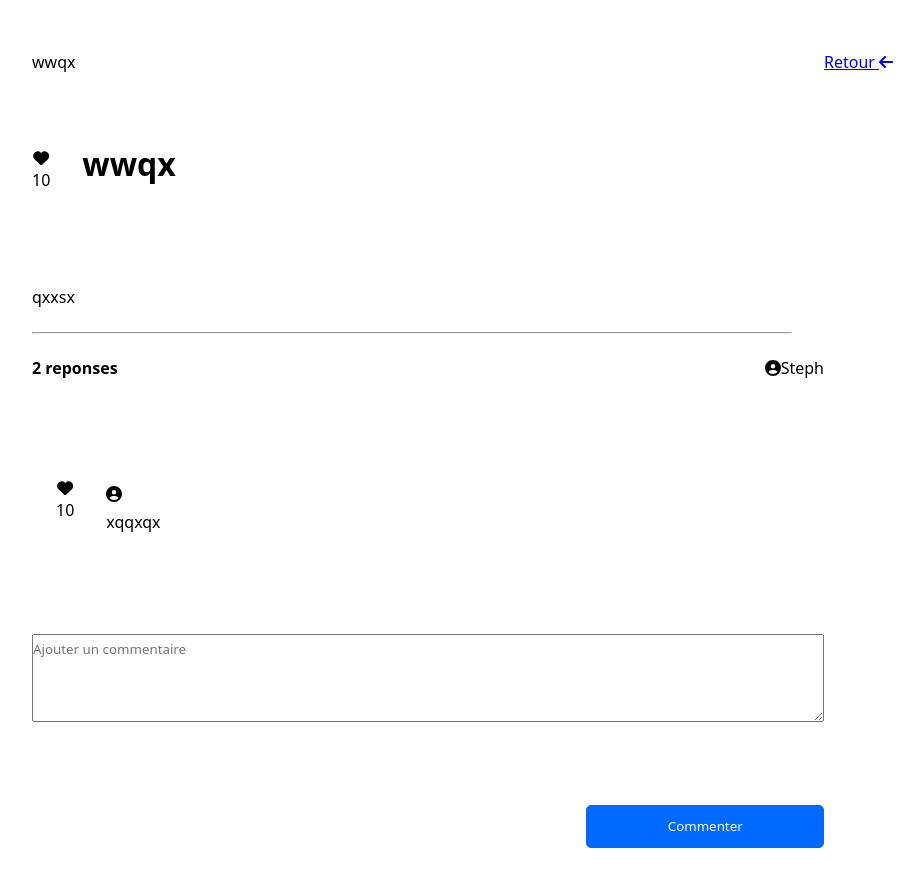
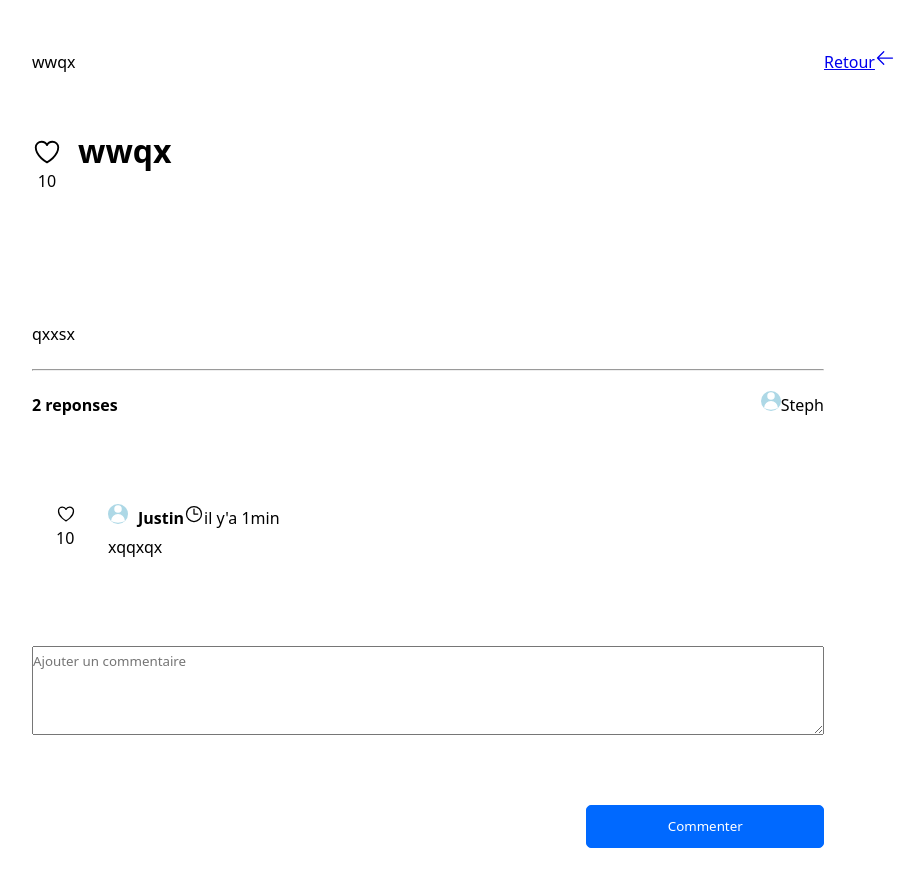
Before and after one commit to tawiahjustin/Lab-Phase-Projet-Final, a React (Create React App) app in the folder front_end/: page /comment in a window 1280 px wide. Shown: the top 886 px of the page, without its empty margins (80-1004 px from the left). Built offline with nearby package versions, Linux system fonts and the light colour scheme.

Commit message:
added styles and comment section

```diff
--- a/front_end/package.json
+++ b/front_end/package.json
@@ -3,7 +3,6 @@
   "version": "0.1.0",
   "private": true,
   "dependencies": {
-    "@fortawesome/fontawesome-svg-core": "^6.4.0",
     "@fortawesome/free-regular-svg-icons": "^6.4.0",
     "@fortawesome/free-solid-svg-icons": "^6.4.0",
     "@fortawesome/react-fontawesome": "^0.2.0",
--- a/front_end/src/components/AddQuestions.jsx
+++ b/front_end/src/components/AddQuestions.jsx
@@ -28,7 +28,21 @@ const AddQuestions = () => {
           <Link to='/home'>
             <div>
               <p>
-                Retour <FontAwesomeIcon icon={faArrowLeft} />
+                Retour{' '}
+                <svg
+                  xmlns='http://www.w3.org/2000/svg'
+                  fill='none'
+                  viewBox='0 0 24 24'
+                  strokeWidth={1.5}
+                  stroke='currentColor'
+                  className='w-6 h-6'
+                >
+                  <path
+                    strokeLinecap='round'
+                    strokeLinejoin='round'
+                    d='M10.5 19.5L3 12m0 0l7.5-7.5M3 12h18'
+                  />
+                </svg>
               </p>
             </div>
           </Link>
@@ -63,7 +77,20 @@ const AddQuestions = () => {
           </div>
           <button className='btn btn-question'>
             Poser ma question
-            <FontAwesomeIcon icon={faArrowRight} />
+            <svg
+              xmlns='http://www.w3.org/2000/svg'
+              fill='none'
+              viewBox='0 0 24 24'
+              strokeWidth={1.5}
+              stroke='currentColor'
+              className='w-6 h-6'
+            >
+              <path
+                strokeLinecap='round'
+                strokeLinejoin='round'
+                d='M13.5 4.5L21 12m0 0l-7.5 7.5M21 12H3'
+              />
+            </svg>
           </button>
         </form>
       </div>
--- a/front_end/src/components/components.css
+++ b/front_end/src/components/components.css
@@ -1,3 +1,8 @@
+.svg {
+  width: 20px;
+  height: 20px;
+  border-radius: 10px;
+}
 .baroland__answers-container {
   margin: 16px 0;
   padding: 16px;
--- a/front_end/src/views/Comments.jsx
+++ b/front_end/src/views/Comments.jsx
@@ -1,11 +1,6 @@
 import React from 'react'
 import { Link } from 'react-router-dom'
-import { FontAwesomeIcon } from '@fortawesome/react-fontawesome'
-import {
-  faArrowLeft,
-  faHeart,
-  faUserCircle,
-} from '@fortawesome/free-solid-svg-icons'
+
 const Comments = () => {
   return (
     <div className='comment__container'>
@@ -16,10 +11,26 @@ const Comments = () => {
             style={{
               display: 'flex',
               flexDirection: 'column',
-              marginRight: '2rem',
+              textAlign: 'center',
+              margin: '0 1rem 3rem 0 ',
+              width: '30px',
             }}
           >
-            <FontAwesomeIcon icon={faHeart} />
+            <svg
+              xmlns='http://www.w3.org/2000/svg'
+              fill='none'
+              viewBox='0 0 24 24'
+              strokeWidth={1.5}
+              stroke='currentColor'
+              className='w-6 h-6'
+            >
+              <path
+                strokeLinecap='round'
+                strokeLinejoin='round'
+                d='M21 8.25c0-2.485-2.099-4.5-4.688-4.5-1.935 0-3.597 1.126-4.312 2.733-.715-1.607-2.377-2.733-4.313-2.733C5.1 3.75 3 5.765 3 8.25c0 7.22 9 12 9 12s9-4.78 9-12z'
+              />
+            </svg>
+
             <span>10</span>
           </div>
           <h1>wwqx</h1>
@@ -31,7 +42,6 @@ const Comments = () => {
             style={{
               marginTop: '20px',
               marginBottom: '20px',
-              marginRight: '2rem',
             }}
           />
           <div
@@ -41,26 +51,98 @@ const Comments = () => {
             }}
           >
             <h4>2 reponses</h4>
-            <p>
-              <FontAwesomeIcon icon={faUserCircle} />
-              Steph
-            </p>
+            <div style={{ display: 'flex' }}>
+              <div
+                className='svg'
+                style={{
+                  color: 'white',
+                  background: 'lightblue',
+                }}
+              >
+                <svg
+                  xmlns='http://www.w3.org/2000/svg'
+                  viewBox='0 0 24 24'
+                  fill='currentColor'
+                  className='w-6 h-6 '
+                >
+                  <path
+                    fillRule='evenodd'
+                    d='M7.5 6a4.5 4.5 0 119 0 4.5 4.5 0 01-9 0zM3.751 20.105a8.25 8.25 0 0116.498 0 .75.75 0 01-.437.695A18.683 18.683 0 0112 22.5c-2.786 0-5.433-.608-7.812-1.7a.75.75 0 01-.437-.695z'
+                    clipRule='evenodd'
+                  />
+                </svg>
+              </div>
+              <p>Steph</p>
+            </div>
           </div>
         </div>
         <div>
           <div className='comment__comments'>
             <div
               style={{
-                display: 'flex',
-                flexDirection: 'column',
                 marginRight: '2rem',
               }}
             >
-              <FontAwesomeIcon icon={faHeart} />
+              <div className='svg'>
+                <svg
+                  xmlns='http://www.w3.org/2000/svg'
+                  fill='none'
+                  viewBox='0 0 24 24'
+                  strokeWidth={1.5}
+                  stroke='currentColor'
+                  className='w-6 h-6'
+                >
+                  <path
+                    strokeLinecap='round'
+                    strokeLinejoin='round'
+                    d='M21 8.25c0-2.485-2.099-4.5-4.688-4.5-1.935 0-3.597 1.126-4.312 2.733-.715-1.607-2.377-2.733-4.313-2.733C5.1 3.75 3 5.765 3 8.25c0 7.22 9 12 9 12s9-4.78 9-12z'
+                  />
+                </svg>
+              </div>
               <span>10</span>
             </div>
             <div>
-              <FontAwesomeIcon icon={faUserCircle} />
+              <div style={{ display: 'flex' }}>
+                <div
+                  className='svg'
+                  style={{
+                    color: 'white',
+                    background: 'lightblue',
+                    marginRight: '10px',
+                  }}
+                >
+                  <svg
+                    xmlns='http://www.w3.org/2000/svg'
+                    viewBox='0 0 24 24'
+                    fill='currentColor'
+                    className='w-6 h-6'
+                  >
+                    <path
+                      fillRule='evenodd'
+                      d='M7.5 6a4.5 4.5 0 119 0 4.5 4.5 0 01-9 0zM3.751 20.105a8.25 8.25 0 0116.498 0 .75.75 0 01-.437.695A18.683 18.683 0 0112 22.5c-2.786 0-5.433-.608-7.812-1.7a.75.75 0 01-.437-.695z'
+                      clipRule='evenodd'
+                    />
+                  </svg>
+                </div>
+                <h4>Justin</h4>
+                <div className='svg'>
+                  <svg
+                    xmlns='http://www.w3.org/2000/svg'
+                    fill='none'
+                    viewBox='0 0 24 24'
+                    strokeWidth={1.5}
+                    stroke='currentColor'
+                    className='w-6 h-6'
+                  >
+                    <path
+                      strokeLinecap='round'
+                      strokeLinejoin='round'
+                      d='M12 6v6h4.5m4.5 0a9 9 0 11-18 0 9 9 0 0118 0z'
+                    />
+                  </svg>
+                </div>
+                <p>il y'a 1min </p>
+              </div>
               <p>xqqxqx</p>
             </div>
           </div>
@@ -75,9 +157,25 @@ const Comments = () => {
         <button className='btn'>Commenter</button>
       </div>
       <Link to='/home'>
-        <span>
-          Retour <FontAwesomeIcon icon={faArrowLeft} />
-        </span>
+        <div style={{ display: 'flex' }}>
+          <span> Retour</span>
+          <div className='svg'>
+            <svg
+              xmlns='http://www.w3.org/2000/svg'
+              fill='none'
+              viewBox='0 0 24 24'
+              strokeWidth={1.5}
+              stroke='currentColor'
+              className='w-1 h-1'
+            >
+              <path
+                strokeLinecap='round'
+                strokeLinejoin='round'
+                d='M10.5 19.5L3 12m0 0l7.5-7.5M3 12h18'
+              />
+            </svg>
+          </div>
+        </div>
       </Link>
     </div>
   )
--- a/front_end/src/views/Home.jsx
+++ b/front_end/src/views/Home.jsx
@@ -44,7 +44,21 @@ const Home = () => {
               <p>10 questions</p>
               <Link to='/add-question'>
                 <button>
-                  Poser une question <FontAwesomeIcon icon={faArrowRight} />
+                  Poser une question{' '}
+                  <svg
+                    xmlns='http://www.w3.org/2000/svg'
+                    fill='none'
+                    viewBox='0 0 24 24'
+                    strokeWidth={1.5}
+                    stroke='currentColor'
+                    className='w-6 h-6'
+                  >
+                    <path
+                      strokeLinecap='round'
+                      strokeLinejoin='round'
+                      d='M13.5 4.5L21 12m0 0l-7.5 7.5M21 12H3'
+                    />
+                  </svg>
                 </button>
               </Link>
             </div>
```
Also changed, not shown: 1 other file (tests, documents, lock files or other folders).
